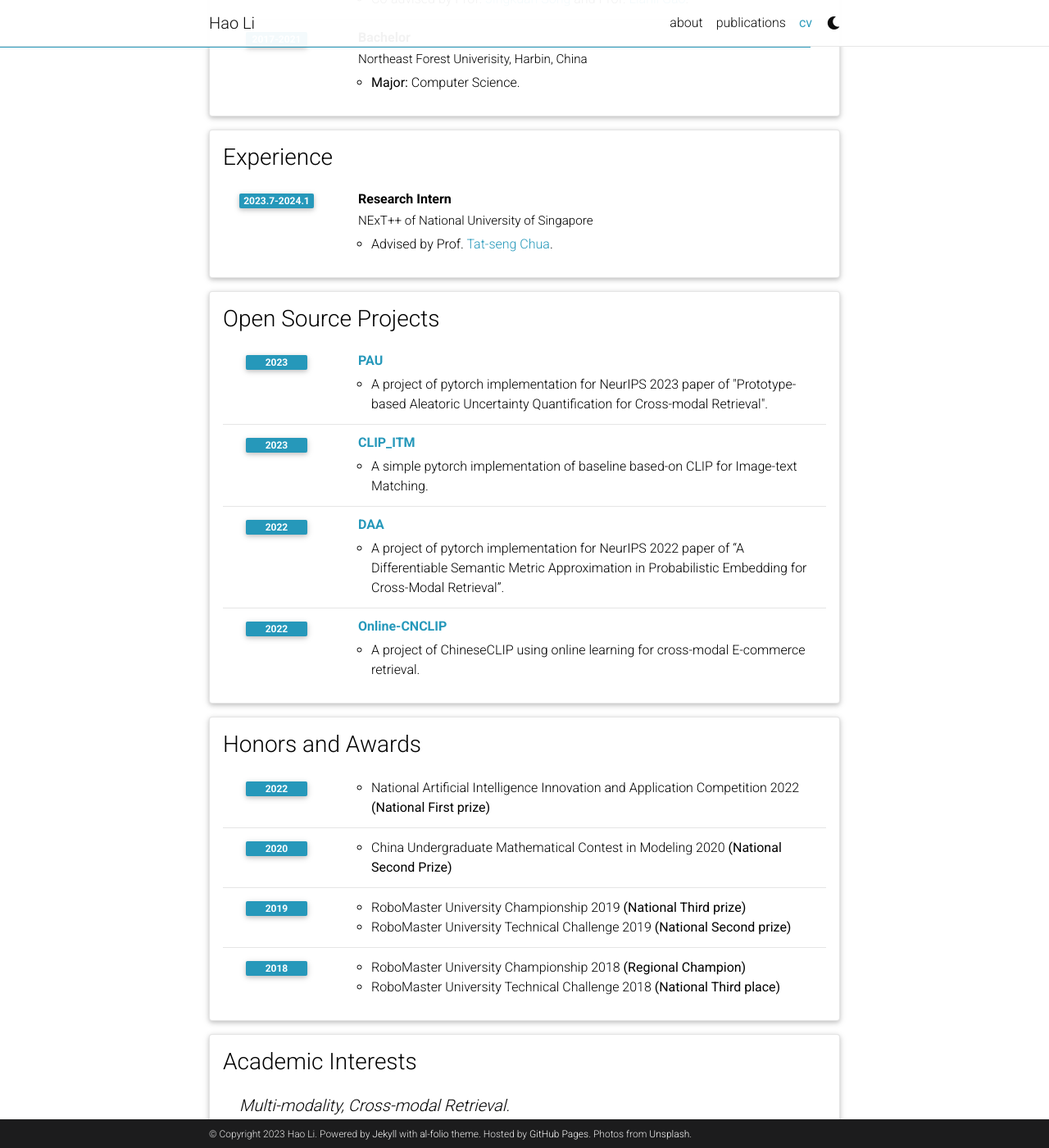
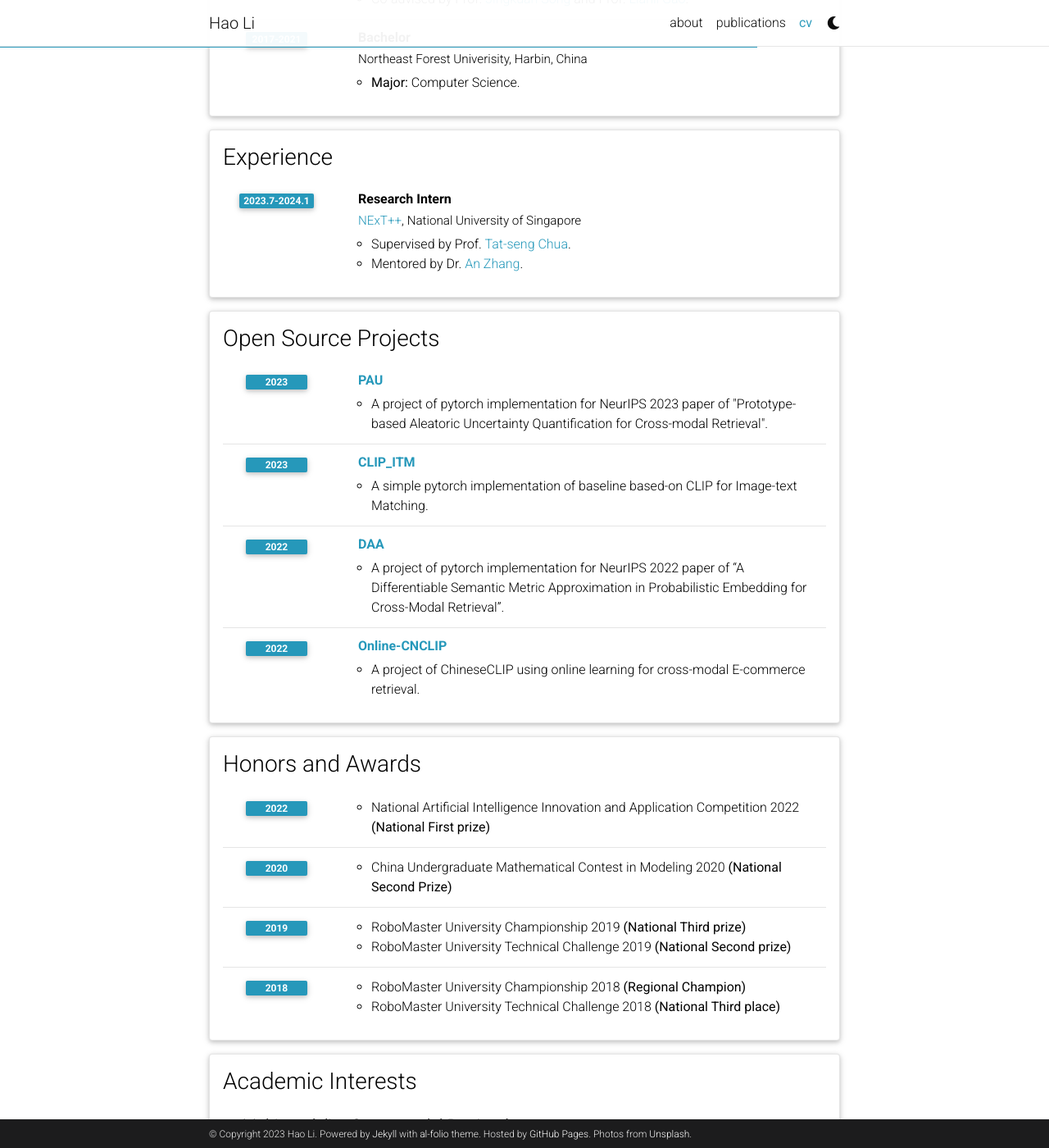
Before and after one commit to leolee99/leolee99.github.io, a Jekyll site: the page built from _pages/cv.md, in a window 1280 px wide and 1400 px high, scrolled down 526 px. Shown: the whole window at 82% size. Built offline with Jekyll 4.4.1, drawn with Linux system fonts in a browser that asks for light colours; comment, search, counter and statistics services are not loaded; a style sheet for code colours, icons or effects is not loaded.

Commit message:
Update cv.yml

```diff
--- a/_data/cv.yml
+++ b/_data/cv.yml
@@ -25,10 +25,11 @@
   type: time_table
   contents:
      - title: Research Intern
-       institution: NExT++ of National University of Singapore
+       institution: <a href="https://www.nextcenter.org/">NExT++</a>, National University of Singapore
        year: 2023.7-2024.1
        description:
-        - Advised by Prof. <a href="https://www.chuatatseng.com/">Tat-seng Chua</a>.
+        - Supervised by Prof. <a href="https://www.chuatatseng.com/">Tat-seng Chua</a>.
+        - Mentored by Dr. <a href="https://anzhang314.github.io/">An Zhang</a>.
 #         - title: Description 3.
 #           contents:
 #             - Sub-description 1.
@@ -96,6 +97,7 @@
       items:
         - Trustworthy Learning.
         - Pre-trained model.
+        - AI Agent.
 
 # - title: Other Interests
 #   type: list
```
